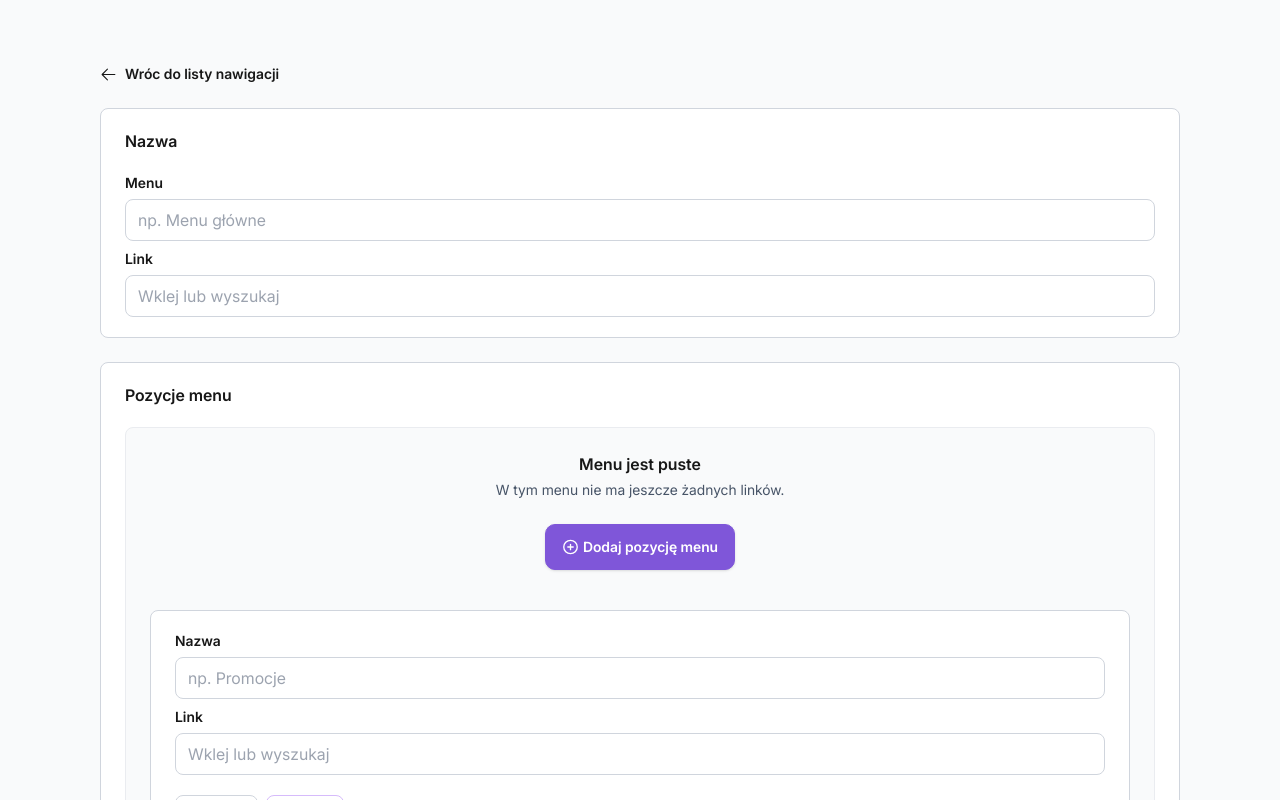
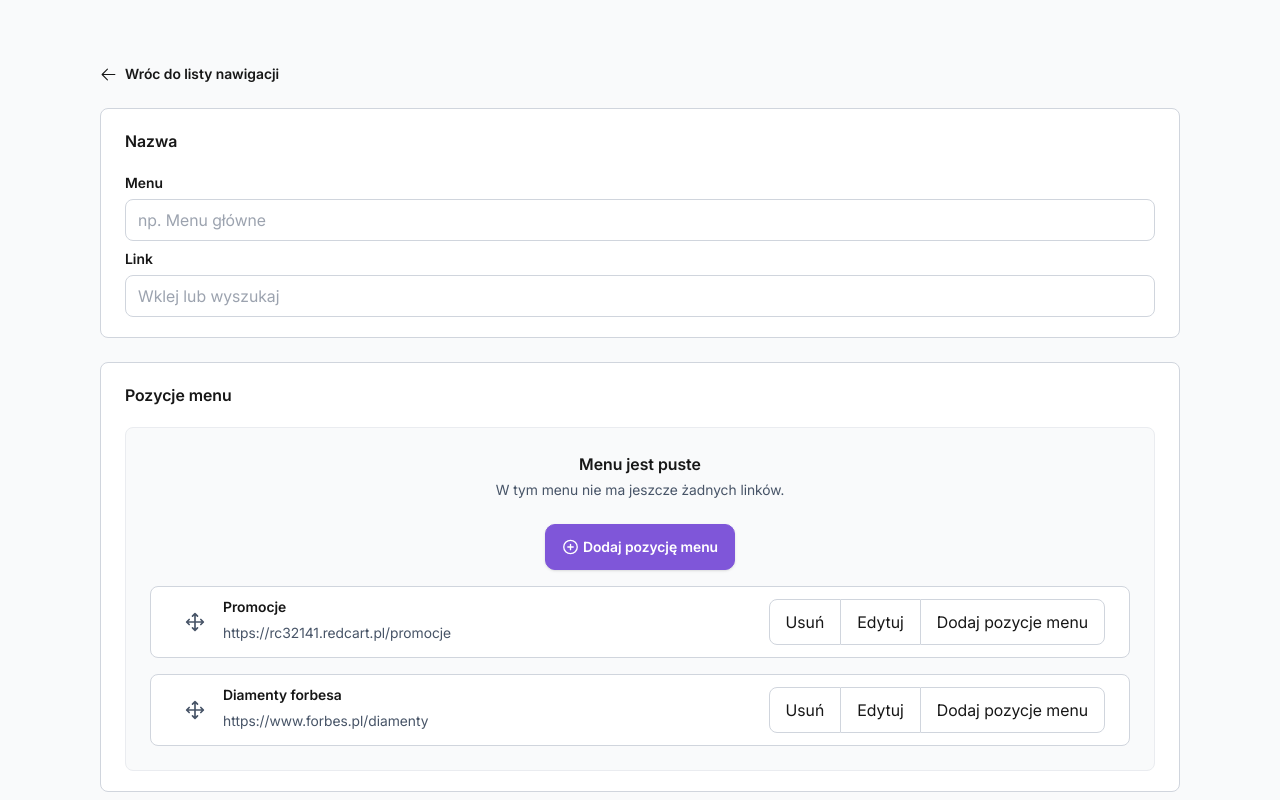
Before and after one commit to chudymikolaj/droplo, a Next.js app: page / in a window 1280 px wide. Shown: the top 800 px of the page. Built offline with nearby package versions, Linux system fonts and the light colour scheme.

Commit message:
feat: add toggle add menu item form in MenuListBox

```diff
--- a/components/MenuListBox/index.tsx
+++ b/components/MenuListBox/index.tsx
@@ -1,8 +1,15 @@
+import { useState } from "react";
 import Image from "next/image";
 import AddMenuItem from "@/components/AddMenuItem";
 import DragAndDropMenuList from "@/components/SortableDnd/SortableDndMenuList";
 
 const MenuListBox = () => {
+	const [showAddLinkForm, setshowAddLinkForm] = useState(false);
+
+	const handleShowAddLinkForm = () => {
+		setshowAddLinkForm((prev) => !prev);
+	};
+
 	return (
 		<section className="w-full m-auto">
 			<div className="py-[20px] px-6 bg-background-primary border border-border-primary rounded-lg">
@@ -14,7 +21,10 @@
 								<h2 className="font-semibold">Menu jest puste</h2>
 								<p className=" text-text-teritary text-sm">W tym menu nie ma jeszcze żadnych linków.</p>
 							</div>
-							<button className="px-4 py-3 flex flex-row justify-center items-center gap-1 bg-button-primary-background border border-button-primary-border rounded-[10px] shadow  font-semibold text-white text-sm hover:bg-button-primary-background_hover focus:outline-none focus:ring-[4px] focus:ring-button-primary-background_outline/[.24] transition">
+							<button
+								onClick={handleShowAddLinkForm}
+								className="px-4 py-3 flex flex-row justify-center items-center gap-1 bg-button-primary-background border border-button-primary-border rounded-[10px] shadow  font-semibold text-white text-sm hover:bg-button-primary-background_hover focus:outline-none focus:ring-[4px] focus:ring-button-primary-background_outline/[.24] transition"
+							>
 								<Image
 									aria-hidden
 									src="/plus-circle.svg"
@@ -26,7 +36,12 @@
 							</button>
 						</div>
 
-						<AddMenuItem menuId="main-menu-1" />
+						{showAddLinkForm && (
+							<AddMenuItem
+								menuId="main-menu-1"
+								handleShowForm={handleShowAddLinkForm}
+							/>
+						)}
 						<DragAndDropMenuList menuId="main-menu-1" />
 					</div>
 				</div>
```
